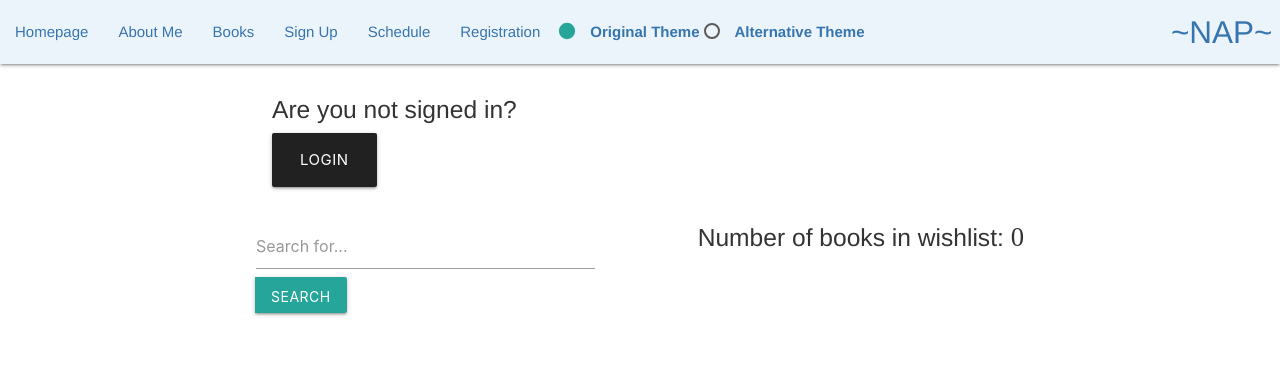
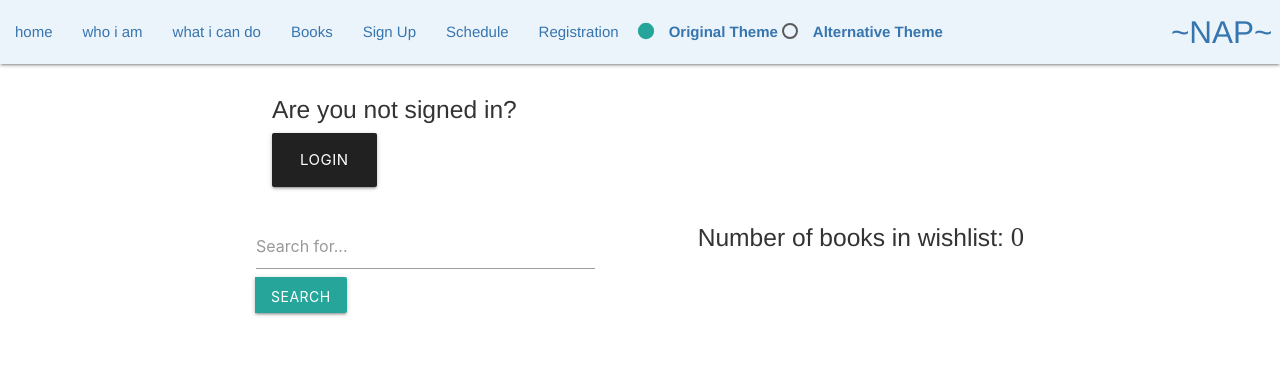
Before and after one commit to nardienapratama/personal-website, a Django app: page /books/ in a window 1280 px wide. Shown: the top 377 px of the page. Run offline with Django 3.2, Linux system fonts and the light colour scheme; some libraries are stand-ins or nearby versions.

Commit message:
added background for home, fixed navbar

```diff
--- a/mysite/static/script.js
+++ b/mysite/static/script.js
@@ -30,24 +30,25 @@ $(document).ready(function(){
 
     //Object containing image URLs
     const IMAGE_URLS = {
-        home: 'C:/Users/Nardiena A. Pratama/Documents/Personal Projects/new-personal-website/personalwebsite/mysite/static/img/home-bg.jpg',
+        home: 'https://cdn.pixabay.com/photo/2017/12/10/20/56/feather-3010848_960_720.jpg',
         mountainAndRiver: 'https://images.pexels.com/photos/206660/pexels-photo-206660.jpeg?auto=compress&cs=tinysrgb&dpr=2&h=750&w=1260',
         work: 'https://images.pexels.com/photos/796602/pexels-photo-796602.jpeg?auto=compress&cs=tinysrgb&dpr=2&h=750&w=1260',
         aboutMe: 'https://images.pexels.com/photos/2088170/pexels-photo-2088170.jpeg?auto=compress&cs=tinysrgb&dpr=2&h=750&w=1260',
         apps: 'https://images.pexels.com/photos/3041347/pexels-photo-3041347.jpeg?auto=compress&cs=tinysrgb&dpr=2&h=750&w=1260',
     };
     //Set background image for home section
-    var homeSection = document.getElementById("homeSection");
+    var homeSection = document.getElementById("home-section");
     const setHomeBackground = (image) => {
         // document.window.style.backgroundImage = "url('"+IMAGE_URLS[image]+"')";
         homeSection.style.backgroundImage = "url('"+IMAGE_URLS[image]+"')";
+
     };
-    var aboutMeSection = document.getElementById("aboutMeSection");
+    var aboutMeSection = document.getElementById("who-i-am-section");
     const setAboutMeBackground = (image) => {
         aboutMeSection.style.backgroundImage = "url('"+IMAGE_URLS[image]+"')";
     }
 
-    var appsSection = document.getElementById("appsSection");
+    var appsSection = document.getElementById("what-i-can-do-section");
     const setAppsSectionBackground = (image) => {
         appsSection.style.backgroundImage = "url('"+IMAGE_URLS[image]+"')";
     }
--- a/mysite/templates/base.html
+++ b/mysite/templates/base.html
@@ -42,10 +42,13 @@
                 <a href="#" data-target="mobile-demo" class="sidenav-trigger"><i class="material-icons">menu</i></a>
                 <ul class="left hide-on-med-and-down navicon">
                     <li class="navicon">
-                        <a href="#homeSection">Homepage</a>
+                        <a href="#home-section">home</a>
                     </li>
                     <li class="navicon">
-                        <a href="#aboutMeSection">About Me</a>
+                        <a href="#who-i-am-section">who i am</a>
+                    </li>
+                    <li class="navicon">
+                        <a href="#what-i-can-do-section">what i can do</a>
                     </li>
                     <li class="navicon">
                         <a href="{% url 'books' %}">Books</a>
--- a/mysite/templates/homepage.html
+++ b/mysite/templates/homepage.html
@@ -1,6 +1,6 @@
 {% extends "base.html" %} {% block content %} {% load static %}
 
-<section class="sectionTemplate home-section" id="homeSection">
+<section class="sectionTemplate home-section" id="home-section">
   <div class="home-name-div"><p>I'm Nardiéna.</p></div>
   <div class="home-job-title-div"><p>A web developer.</p></div>
   <!-- <div class="aboutMeButton">
@@ -8,7 +8,7 @@
   </div> -->
 </section>
 
-<section class="sectionTemplate about-me-section" id="aboutMeSection">
+<section class="sectionTemplate about-me-section" id="who-i-am-section">
   <div class="profile-pic-div">
     <img id="profile-pic" src="/static/img/nard-profile-pic-circle.png">
   </div>
@@ -17,7 +17,7 @@
     I am interested in web development and data science.</p></div>
 </section>
 
-<section class="sectionTemplate what-i-can-do-section" id="appsSection">
+<section class="sectionTemplate what-i-can-do-section" id="what-i-can-do-section">
   <div class="section-title">what i can do</div>
   <div class="skill">I can make websites using HTML 5, CSS, Javascript, JQuery
     (in fact, it’s what this website’s made of!), and currently learning React.
```
